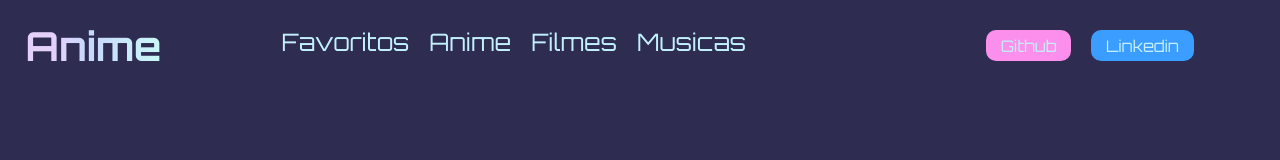
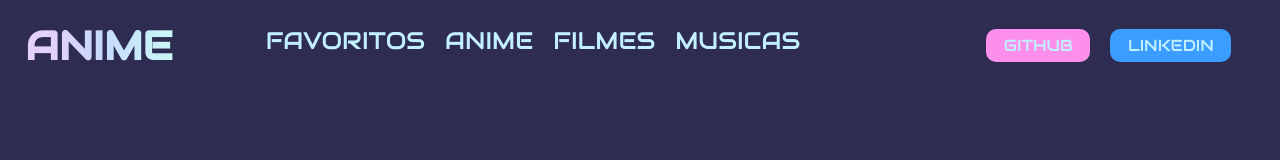
Before and after one commit to Ryotruuser/p-favoritos, a plain HTML site: page index.html in a window 1280 px wide. Drawn offline with Linux system fonts and the light colour scheme.

Commit message:
finalizado cabecalho

```diff
--- a/index.html
+++ b/index.html
@@ -9,18 +9,18 @@
 </head>
 <body>
     <header class="cabecalho">
-        <h1 class="cabecalho_titulo">Anime</h1>
+        <h1 class="cabecalho_titulo">ANIME</h1>
         <nav class="cabecalho_menu">
             <section class="cabecalho_menu_secao_links_principal">
-                <a class="links_secao_principal" href="#">Favoritos</a>
-                <a class="links_secao_principal" href="#">Anime</a>
-                <a class="links_secao_principal" href="#">Filmes</a>
-                <a class="links_secao_principal" href="#">Musicas</a>
+                <a class="links_secao_principal" href="#">FAVORITOS</a>
+                <a class="links_secao_principal" href="#">ANIME</a>
+                <a class="links_secao_principal" href="#">FILMES</a>
+                <a class="links_secao_principal" href="#">MUSICAS</a>
             </section>
 
             <section class="cabecalho_menu_secao_links_social">
-                <a class="links_secao_social" href="" >Github</a>
-                <a class="links_secao_social" href="" style="background-color: #3a9dff;">Linkedin</a>
+                <a class="links_secao_social" href="" >GITHUB</a>
+                <a class="links_secao_social" href="" style="background-color: #3a9dff;">LINKEDIN</a>
             </section>
 
         </nav>
--- a/style/style.css
+++ b/style/style.css
@@ -1,4 +1,4 @@
-@import url('https://fonts.googleapis.com/css2?family=Orbitron:wght@400..900&display=swap');
+@import url('https://fonts.googleapis.com/css2?family=Audiowide&display=swap');
 
 body{
     background-color: #2e2c51;
@@ -7,7 +7,7 @@ body{
 
 .cabecalho{
     display: flex;
-    font-family: "Orbitron", serif;
+    font-family: "Audiowide", serif;
     font-weight: 400;
     font-style: normal;
     font-size: 1.5rem;
@@ -18,7 +18,7 @@ body{
     font-size: 2.5rem;
     font-weight: bolder;
     background: linear-gradient(90deg, rgba(227,209,250,1) 20%, rgba(199,216,253,1) 48%, rgba(202,248,247,1) 99%);
-    -webkit-background-clip: text;
+    background-clip: text;
     -webkit-text-fill-color: transparent;
 
 }
```
